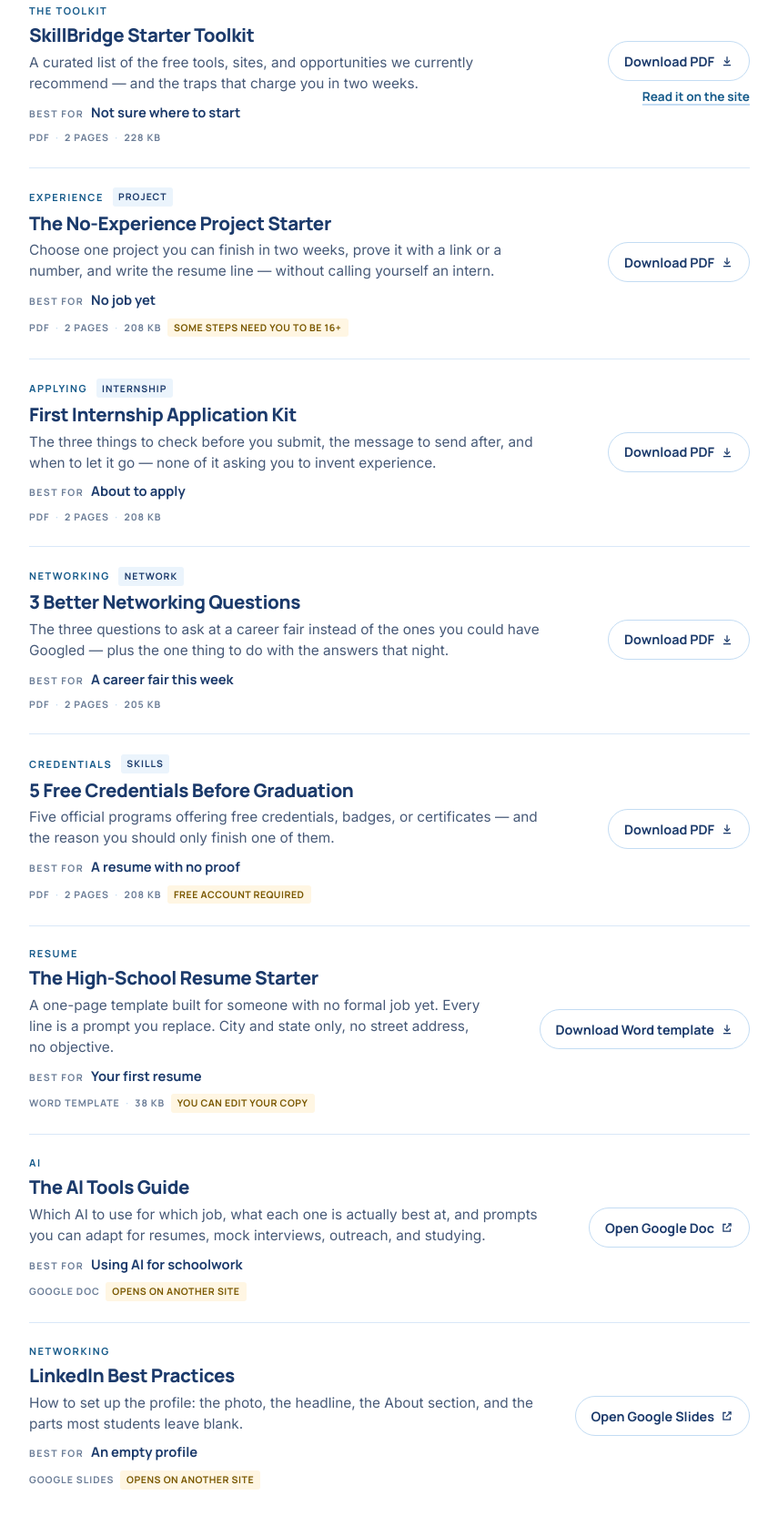
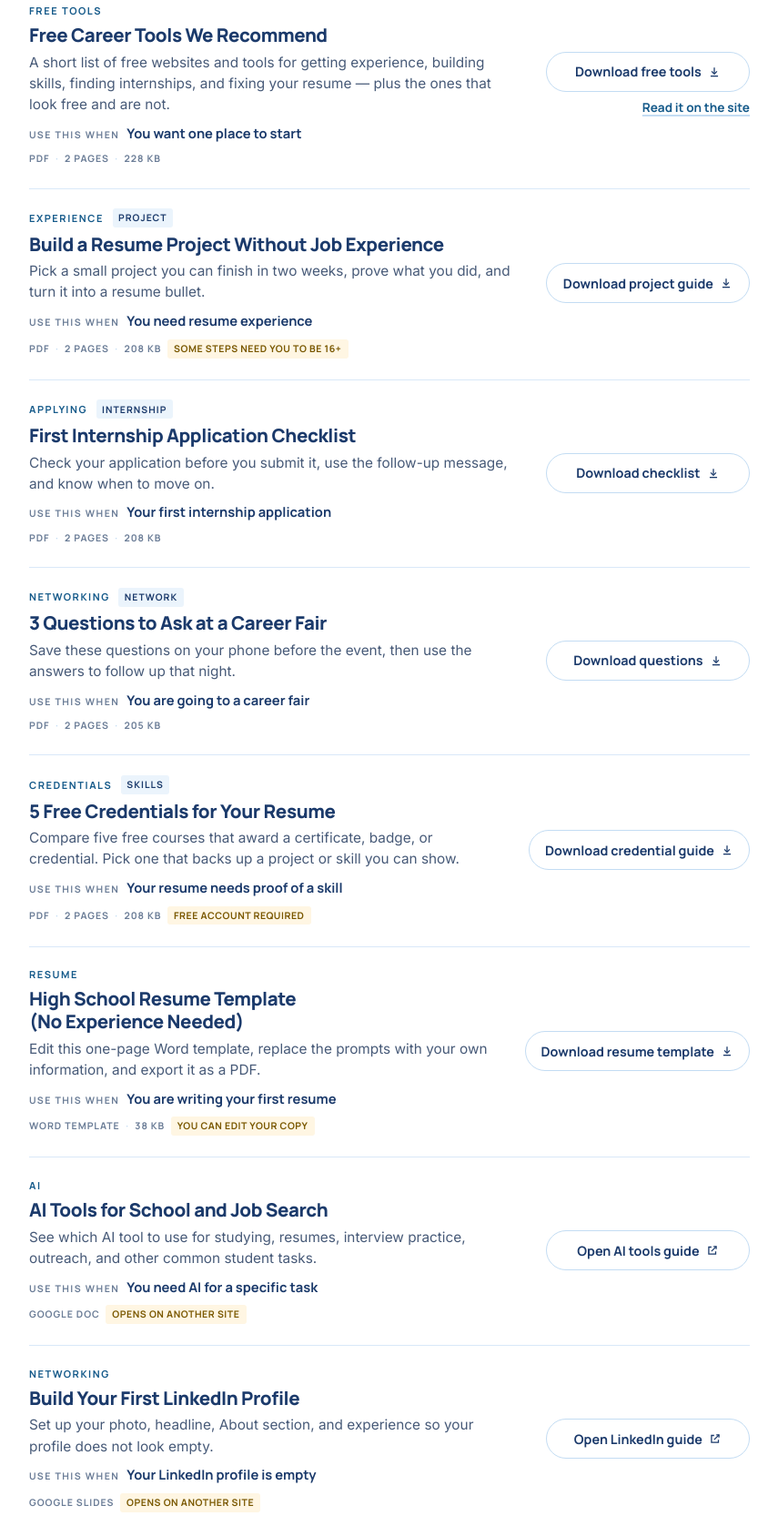
Before and after one commit to skylerwood2027-lgtm/skillbridge-website, an Astro site: page /resources in a window 1280 px wide. Shown: the part 584-2272 px from the top of the page at 91% size, without its empty margins (212-1067 px from the left). Built offline with nearby package versions, Linux system fonts and the light colour scheme; Astro itself is replaced by a stand-in of ours.

Commit message:
feat(resources): clarify library and add page motion

```diff
--- a/src/components/ResourceRow.astro
+++ b/src/components/ResourceRow.astro
@@ -31,9 +31,24 @@ const friction: string[] = (r.friction ?? [])
 
 const isExternal = Boolean(r.action.external);
 const descId = `outcome-${r.id}`;
-// A precise action label rather than a generic "Download": the honest name of
-// what arrives is part of the promise.
-const actionLabel = r.action.download ? `Download ${format.label}` : `Open ${format.label}`;
+// The catalog owns the action wording, so the label names the thing that arrives
+// ("Download checklist") instead of restating the file type the facts line
+// already shows.
+const actionLabel = r.action.label;
+
+// Synonyms are never displayed. They exist so a student who types the words they
+// actually use — "cv", "chatgpt", "career fair" — still lands on the right row.
+const searchIndex = [
+  r.title,
+  r.description,
+  r.bestFor,
+  category?.label ?? '',
+  format.label,
+  r.cta?.keyword ?? '',
+  ...(r.searchTerms ?? []),
+]
+  .join(' ')
+  .toLowerCase();
 ---
 
 <article
@@ -42,7 +57,7 @@ const actionLabel = r.action.download ? `Download ${format.label}` : `Open ${for
   data-group={r.group}
   data-category={r.category}
   style={`--i:${index}`}
-  data-search={`${r.title} ${r.description} ${r.bestFor} ${category?.label ?? ''} ${format.label} ${r.cta?.keyword ?? ''}`.toLowerCase()}
+  data-search={searchIndex}
 >
   <div class="rrow__main">
     <p class="rrow__eyebrow">
@@ -72,10 +87,11 @@ const actionLabel = r.action.download ? `Download ${format.label}` : `Open ${for
     <p class="rrow__desc">{r.description}</p>
     <span id={descId} class="visually-hidden">{r.outcome}</span>
 
-    {/* Label and value are separate elements with real spacing, so they never run
-        together at any width. */}
+    {/* "Use this when" names the moment a student needs this, which is easier to
+        match against than a category. Label and value are separate elements with
+        real spacing, so they never run together at any width. */}
     <p class="rrow__best">
-      <span class="rrow__best-k">Best for</span>
+      <span class="rrow__best-k">Use this when</span>
       <span class="rrow__best-v">{r.bestFor}</span>
     </p>
 
@@ -93,7 +109,10 @@ const actionLabel = r.action.download ? `Download ${format.label}` : `Open ${for
   <div class="rrow__actions">
     <span class="rrow__go" aria-hidden="true">
       {actionLabel}
-      <svg class="rrow__glyph" viewBox="0 0 24 24" fill="none" stroke="currentColor" stroke-width="2.2" aria-hidden="true">
+      <svg
+        class:list={['rrow__glyph', isExternal ? 'rrow__glyph--out' : 'rrow__glyph--down']}
+        viewBox="0 0 24 24" fill="none" stroke="currentColor" stroke-width="2.2" aria-hidden="true"
+      >
         {isExternal
           ? <><path d="M14 5h5v5" /><path d="M19 5 10 14" /><path d="M18 14v5H5V6h5" /></>
           : <><path d="M12 4v11" /><path d="m7 11 5 5 5-5" /><path d="M5 20h14" /></>}
@@ -262,7 +281,25 @@ const actionLabel = r.action.download ? `Download ${format.label}` : `Open ${for
     border-color: var(--navy);
     color: #fff;
   }
-  .rrow__glyph { width: 14px; height: 14px; flex: none; }
+  .rrow__glyph {
+    width: 14px;
+    height: 14px;
+    flex: none;
+    transition: transform 0.18s var(--ease);
+  }
+  /* The glyph leans the way the action goes: down for a file that lands on your
+     device, out for a page that opens elsewhere. Transform only, 2px, so nothing
+     around it moves. */
+  .rrow:hover .rrow__glyph--down,
+  .rrow:focus-within .rrow__glyph--down { transform: translateY(2px); }
+  .rrow:hover .rrow__glyph--out,
+  .rrow:focus-within .rrow__glyph--out { transform: translate(2px, -2px); }
+
+  /* Right-aligned labels of eight different lengths read as a ragged edge, so on
+     wider screens they share one column width. */
+  @media (min-width: 40rem) {
+    .rrow__go { min-width: 14rem; }
+  }
 
   .rrow__second {
     position: relative;
--- a/src/data/resources.json
+++ b/src/data/resources.json
@@ -30,7 +30,7 @@
   "categories": [
     {
       "id": "toolkit",
-      "label": "The toolkit"
+      "label": "Free tools"
     },
     {
       "id": "experience",
@@ -62,13 +62,13 @@
       "id": "skillbridge-starter-toolkit",
       "slug": "skillbridge-starter-toolkit",
       "status": "published",
-      "title": "SkillBridge Starter Toolkit",
-      "description": "A curated list of the free tools, sites, and opportunities we currently recommend — and the traps that charge you in two weeks.",
+      "title": "Free Career Tools We Recommend",
+      "description": "A short list of free websites and tools for getting experience, building skills, finding internships, and fixing your resume — plus the ones that look free and are not.",
       "outcome": "You get the shortlist we actually use, in one file.",
       "category": "toolkit",
       "format": "pdf",
       "action": {
-        "label": "Download PDF",
+        "label": "Download free tools",
         "url": "/skillbridge-starter-toolkit.pdf",
         "download": true
       },
@@ -90,19 +90,28 @@
       "featured": true,
       "latest": false,
       "group": "skills",
-      "bestFor": "Not sure where to start"
+      "bestFor": "You want one place to start",
+      "searchTerms": [
+        "career tools",
+        "free websites",
+        "resources",
+        "opportunities",
+        "internships",
+        "certificates",
+        "resume help"
+      ]
     },
     {
       "id": "no-experience-project-starter",
       "slug": "no-experience-project-starter",
       "status": "published",
-      "title": "The No-Experience Project Starter",
-      "description": "Choose one project you can finish in two weeks, prove it with a link or a number, and write the resume line — without calling yourself an intern.",
+      "title": "Build a Resume Project Without Job Experience",
+      "description": "Pick a small project you can finish in two weeks, prove what you did, and turn it into a resume bullet.",
       "outcome": "You leave with one project chosen, scoped, and written down.",
       "category": "experience",
       "format": "pdf",
       "action": {
-        "label": "Download PDF",
+        "label": "Download project guide",
         "url": "/resources/no-experience-project-starter.pdf",
         "download": true
       },
@@ -124,19 +133,27 @@
       "featured": false,
       "latest": true,
       "group": "experience",
-      "bestFor": "No job yet"
+      "bestFor": "You need resume experience",
+      "searchTerms": [
+        "no experience",
+        "project ideas",
+        "resume project",
+        "portfolio",
+        "extracurricular",
+        "resume bullet"
+      ]
     },
     {
       "id": "first-internship-application-kit",
       "slug": "first-internship-application-kit",
       "status": "published",
-      "title": "First Internship Application Kit",
-      "description": "The three things to check before you submit, the message to send after, and when to let it go — none of it asking you to invent experience.",
+      "title": "First Internship Application Checklist",
+      "description": "Check your application before you submit it, use the follow-up message, and know when to move on.",
       "outcome": "You leave with a checked application and one message ready to send.",
       "category": "applying",
       "format": "pdf",
       "action": {
-        "label": "Download PDF",
+        "label": "Download checklist",
         "url": "/resources/first-internship-application-kit.pdf",
         "download": true
       },
@@ -157,19 +174,26 @@
       "featured": false,
       "latest": true,
       "group": "apply",
-      "bestFor": "About to apply"
+      "bestFor": "Your first internship application",
+      "searchTerms": [
+        "internship application",
+        "application checklist",
+        "follow up email",
+        "first internship",
+        "submit"
+      ]
     },
     {
       "id": "three-better-networking-questions",
       "slug": "three-better-networking-questions",
       "status": "published",
-      "title": "3 Better Networking Questions",
-      "description": "The three questions to ask at a career fair instead of the ones you could have Googled — plus the one thing to do with the answers that night.",
+      "title": "3 Questions to Ask at a Career Fair",
+      "description": "Save these questions on your phone before the event, then use the answers to follow up that night.",
       "outcome": "You leave with three questions on your phone and a next move.",
       "category": "networking",
       "format": "pdf",
       "action": {
-        "label": "Download PDF",
+        "label": "Download questions",
         "url": "/resources/three-better-networking-questions.pdf",
         "download": true
       },
@@ -190,19 +214,26 @@
       "featured": false,
       "latest": true,
       "group": "apply",
-      "bestFor": "A career fair this week"
+      "bestFor": "You are going to a career fair",
+      "searchTerms": [
+        "career fair",
+        "networking questions",
+        "what to ask",
+        "follow up",
+        "meet employers"
+      ]
     },
     {
       "id": "five-free-credentials-before-graduation",
       "slug": "five-free-credentials-before-graduation",
       "status": "published",
-      "title": "5 Free Credentials Before Graduation",
-      "description": "Five official programs offering free credentials, badges, or certificates — and the reason you should only finish one of them.",
+      "title": "5 Free Credentials for Your Resume",
+      "description": "Compare five free courses that award a certificate, badge, or credential. Pick one that backs up a project or skill you can show.",
       "outcome": "You leave having picked one credential that matches a project.",
       "category": "credentials",
       "format": "pdf",
       "action": {
-        "label": "Download PDF",
+        "label": "Download credential guide",
         "url": "/resources/five-free-credentials-before-graduation.pdf",
         "download": true
       },
@@ -225,19 +256,27 @@
       "featured": false,
       "latest": true,
       "group": "experience",
-      "bestFor": "A resume with no proof"
+      "bestFor": "Your resume needs proof of a skill",
+      "searchTerms": [
+        "free certificates",
+        "certifications",
+        "badges",
+        "online courses",
+        "resume skills",
+        "proof of skills"
+      ]
     },
     {
       "id": "high-school-resume-starter",
       "slug": "high-school-resume-starter",
       "status": "published",
-      "title": "The High-School Resume Starter",
-      "description": "A one-page template built for someone with no formal job yet. Every line is a prompt you replace. City and state only, no street address, no objective.",
+      "title": "High School Resume Template (No Experience Needed)",
+      "description": "Edit this one-page Word template, replace the prompts with your own information, and export it as a PDF.",
       "outcome": "You leave with a resume you can fill in and export today.",
       "category": "resume",
       "format": "docx",
       "action": {
-        "label": "Download template",
+        "label": "Download resume template",
         "url": "/resources/skillbridge-high-school-resume-starter.docx",
         "download": true
       },
@@ -255,19 +294,27 @@
       "featured": false,
       "latest": false,
       "group": "apply",
-      "bestFor": "Your first resume"
+      "bestFor": "You are writing your first resume",
+      "searchTerms": [
+        "resume template",
+        "cv",
+        "first resume",
+        "no experience",
+        "word template",
+        "student resume"
+      ]
     },
     {
       "id": "ai-tools-guide",
       "slug": "ai-tools-guide",
       "status": "published",
-      "title": "The AI Tools Guide",
-      "description": "Which AI to use for which job, what each one is actually best at, and prompts you can adapt for resumes, mock interviews, outreach, and studying.",
+      "title": "AI Tools for School and Job Search",
+      "description": "See which AI tool to use for studying, resumes, interview practice, outreach, and other common student tasks.",
       "outcome": "You stop guessing which tool to open.",
       "category": "ai",
       "format": "google-doc",
       "action": {
-        "label": "Open the guide",
+        "label": "Open AI tools guide",
         "url": "https://docs.google.com/document/d/11LiRU32S09jeHYkVuENUWtJ7-YzAVyTis3rflA8Yli0/preview",
         "external": true
       },
@@ -284,19 +331,28 @@
       "featured": false,
       "latest": false,
       "group": "skills",
-      "bestFor": "Using AI for schoolwork"
+      "bestFor": "You need AI for a specific task",
+      "searchTerms": [
+        "chatgpt",
+        "claude",
+        "ai tools",
+        "study help",
+        "resume ai",
+        "mock interview",
+        "prompts"
+      ]
     },
     {
       "id": "linkedin-best-practices",
       "slug": "linkedin-best-practices",
       "status": "published",
-      "title": "LinkedIn Best Practices",
-      "description": "How to set up the profile: the photo, the headline, the About section, and the parts most students leave blank.",
+      "title": "Build Your First LinkedIn Profile",
+      "description": "Set up your photo, headline, About section, and experience so your profile does not look empty.",
       "outcome": "You leave with a profile someone would actually reply to.",
       "category": "networking",
       "format": "google-slides",
       "action": {
-        "label": "Open the slides",
+        "label": "Open LinkedIn guide",
         "url": "https://docs.google.com/presentation/d/1IRFFT3mo2X0hogjRSFL-C8ZOmQxmdR3caSF7p1h724c/preview",
         "external": true
       },
@@ -313,7 +369,15 @@
       "featured": false,
       "latest": false,
       "group": "apply",
-      "bestFor": "An empty profile"
+      "bestFor": "Your LinkedIn profile is empty",
+      "searchTerms": [
+        "linkedin profile",
+        "headline",
+        "about section",
+        "networking",
+        "student linkedin",
+        "empty profile"
+      ]
     },
     {
       "id": "blank-resume-google-doc",
```
Also changed, not shown: scripts/test-resources-page.mjs (+108 -0 lines), scripts/validate-resources.mjs (+16 -0 lines), src/pages/index.astro (+6 -2 lines), src/pages/resources.astro (+10 -5 lines), src/styles/global.css (+31 -2 lines).
